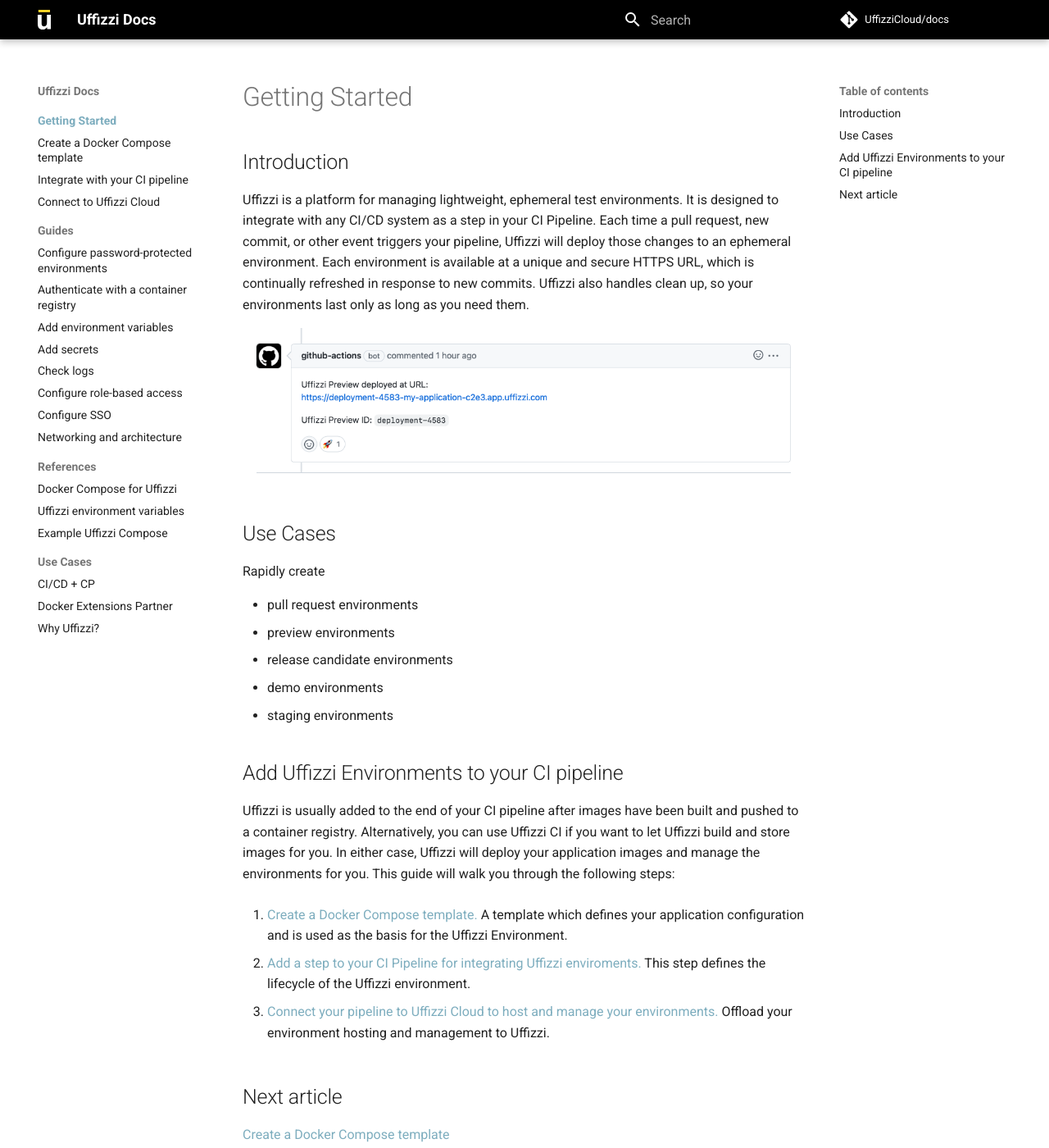
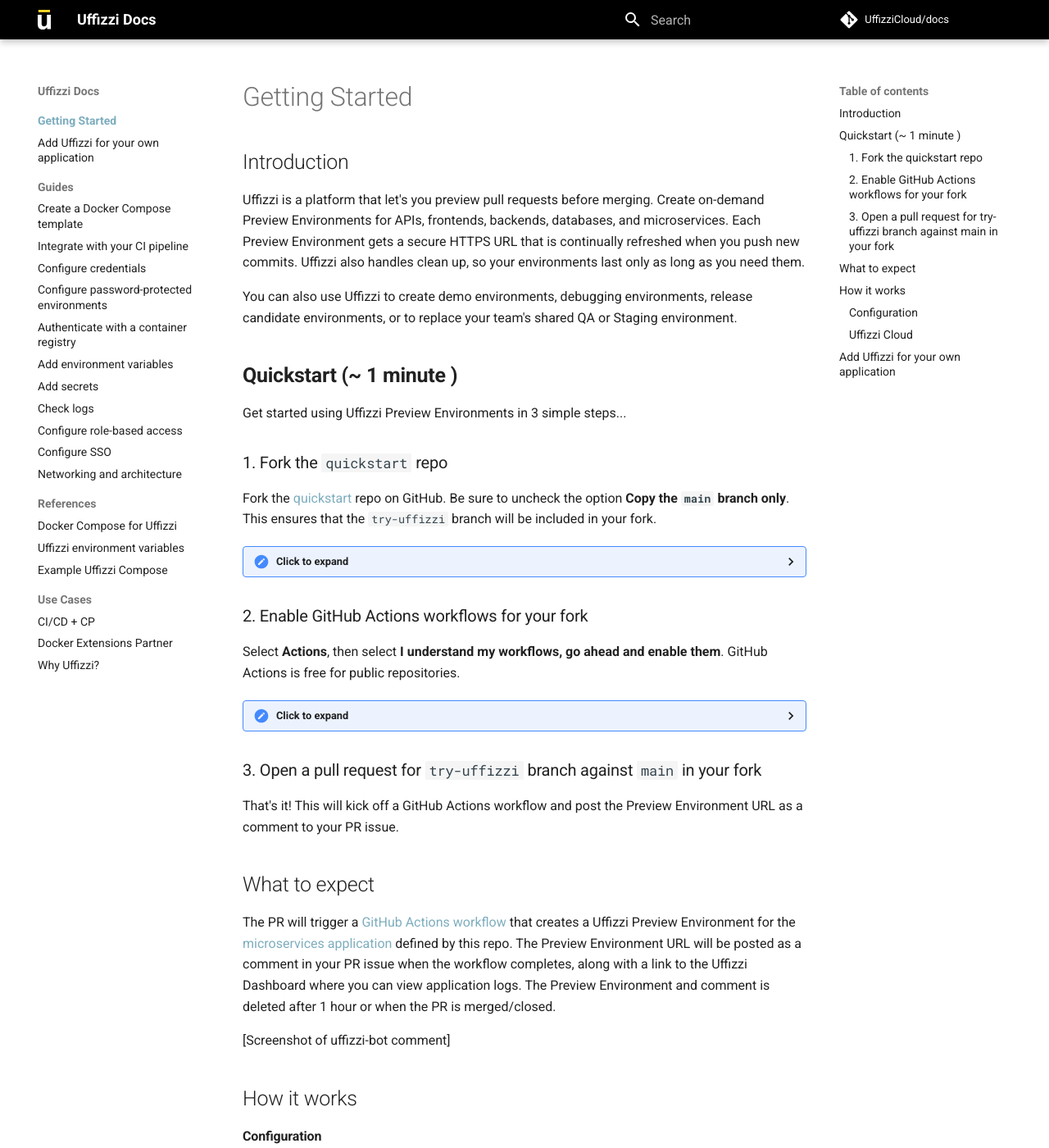
Before and after one commit to UffizziCloud/docs, an MkDocs documentation site: the page built from docs/index.md, in a window 1280 px wide and 1400 px high. Shown: the whole window at 82% size. Built offline with MkDocs 1.6.1 and Material for MkDocs 9.7.7, drawn with Linux system fonts in a browser that asks for light colours; comment, search, counter and statistics services are not loaded; some of the changed text lies outside the part shown.

Commit message:
new quickstart; reordered some sections

```diff
--- /dev/null
+++ b/docs/add-uffizzi-for-your-own-application.md
@@ -0,0 +1,14 @@
+Uffizzi is usually added to the end of your CI pipeline after images have been built and pushed to a container registry. Alternatively, you can use Uffizzi CI if you want to let Uffizzi build and store images for you. In either case, Uffizzi will deploy your application images and manage the environments for you. This guide will walk you through the following steps:
+
+1. [Create a Docker Compose template.](guides/docker-compose-template.md)
+A template which defines your application configuration and is used as the basis for the Uffizzi Environment.
+
+2. [Add a step to your CI Pipeline for integrating Uffizzi enviroments.](guides/integrate-with-ci.md)
+This step defines the lifecycle of your Uffizzi Preview Environments.
+
+3. [Configure credentials](guides/connect-to-uffizzi-cloud.md)
+Offload your environment hosting and management to Uffizzi.
+
+## Next article
+
+[Create a Docker Compose template](guides/docker-compose-template.md)
--- a/docs/index.md
+++ b/docs/index.md
@@ -2,33 +2,57 @@
 
 ## Introduction
 
-Uffizzi is a platform for managing lightweight, ephemeral test environments. It is designed to integrate with any CI/CD system as a step in your CI Pipeline. Each time a pull request, new commit, or other event triggers your pipeline, Uffizzi will deploy those changes to an ephemeral environment. Each environment is available at a unique and secure HTTPS URL, which is continually refreshed in response to new commits. Uffizzi also handles clean up, so your environments last only as long as you need them.
+Uffizzi is a platform that let's you preview pull requests before merging. Create on-demand Preview Environments for APIs, frontends, backends, databases, and microservices. Each Preview Environment gets a secure HTTPS URL that is continually refreshed when you push new commits. Uffizzi also handles clean up, so your environments last only as long as you need them.
 
-![Environment URL](/assets/images/environment-url.png)
+You can also use Uffizzi to create demo environments, debugging environments, release candidate environments, or to replace your team's shared QA or Staging environment.
 
-## Use Cases
+## **Quickstart (~ 1 minute )**
 
-Rapidly create
+Get started using Uffizzi Preview Environments in 3 simple steps...
 
-- pull request environments
-- preview environments
-- release candidate environments
-- demo environments
-- staging environments
+### 1. Fork the `quickstart` repo
 
-## Add Uffizzi Environments to your CI pipeline
+Fork the [quickstart](https://github.com/UffizziCloud/quickstart) repo on GitHub. Be sure to uncheck the option **Copy the `main` branch only**. This ensures that the `try-uffizzi` branch will be included in your fork.
 
-Uffizzi is usually added to the end of your CI pipeline after images have been built and pushed to a container registry. Alternatively, you can use Uffizzi CI if you want to let Uffizzi build and store images for you. In either case, Uffizzi will deploy your application images and manage the environments for you. This guide will walk you through the following steps:
+<details><summary>Click to expand</summary>
+<img src="https://user-images.githubusercontent.com/7218230/191072997-94fdc9cc-2be2-4b44-900f-d4507c6df8a6.png" width="800">
+</details>
 
-1. [Create a Docker Compose template.](docker-compose-template.md)
-A template which defines your application configuration and is used as the basis for the Uffizzi Environment.
+### 2. Enable GitHub Actions workflows for your fork
 
-2. [Add a step to your CI Pipeline for integrating Uffizzi enviroments.](integrate-with-ci.md)
-This step defines the lifecycle of the Uffizzi environment.
+Select **Actions**, then select **I understand my workflows, go ahead and enable them**. GitHub Actions is free for public repositories.
 
-3. [Connect your pipeline to Uffizzi Cloud to host and manage your environments.](connect-to-uffizzi-cloud.md)
-Offload your environment hosting and management to Uffizzi.
+<details><summary>Click to expand</summary>
+<img src="https://user-images.githubusercontent.com/7218230/191074124-8ace8e9f-4970-46e5-9418-0f18d30bd08c.png" width="800">
+</details>
 
-## Next article
+### 3. Open a pull request for `try-uffizzi` branch against `main` in your fork
 
-[Create a Docker Compose template](docker-compose-template.md)
+That's it! This will kick off a GitHub Actions workflow and post the Preview Environment URL as a comment to your PR issue.
+
+## What to expect
+
+The PR will trigger a [GitHub Actions workflow](https://github.com/UffizziCloud/quickstart/blob/main/.github/workflows/uffizzi-environment.yml) that creates a Uffizzi Preview Environment for the [microservices application](#architecture-of-this-example-app) defined by this repo. The Preview Environment URL will be posted as a comment in your PR issue when the workflow completes, along with a link to the Uffizzi Dashboard where you can view application logs. The Preview Environment and comment is deleted after 1 hour or when the PR is merged/closed.
+
+[Screenshot of uffizzi-bot comment]
+
+## How it works
+
+#### Configuration
+
+Previews are configured with a [Docker Compose template](https://github.com/UffizziCloud/quickstart/blob/main/docker-compose.template.yml) that describes the application configuration and a [GitHub Actions workflow](https://github.com/UffizziCloud/quickstart/blob/main/.github/workflows/uffizzi-environment.yml) that includes a series of jobs triggered by a `pull_request` event and subsequent `push` events:
+
+1. [Build and push images to a container registry](https://github.com/UffizziCloud/quickstart/blob/a6d9ec7816da58c4d8c5b2ea47ad9cf3cfa0585f/.github/workflows/uffizzi-previews.yml#L14-L124)
+2. [Render a Docker Compose file](https://github.com/UffizziCloud/quickstart/blob/a6d9ec7816da58c4d8c5b2ea47ad9cf3cfa0585f/.github/workflows/uffizzi-previews.yml#L126-L164) from the Docker Compose template and the built images
+3. [Deploy the application (per the Docker Compose file) to a Uffizzi Preview Environment](https://github.com/UffizziCloud/quickstart/blob/a6d9ec7816da58c4d8c5b2ea47ad9cf3cfa0585f/.github/workflows/uffizzi-previews.yml#L166-L185) and post a comment to the PR issue
+4. [Delete the Preview Environment](https://github.com/UffizziCloud/quickstart/blob/a6d9ec7816da58c4d8c5b2ea47ad9cf3cfa0585f/.github/workflows/uffizzi-previews.yml#L187-L200) when the PR is merged/closed or after `1h`
+
+#### Uffizzi Cloud
+
+Running this workflow will create a [Uffizzi Cloud](https://uffizzi.com) account and project from your GitHub user and repo information. If you sign in to the Uffizzi Dashboard you can view logs, password protect your Preview Environments, manage projects and team members, set role-based access controls, and configure single-sign on (SSO).
+
+Each account receives 10,000 preview minutes per month for free. If you exceed this amount, your Preview Environments will be paused unless you add a credit card. See [our pricing](https://uffizzi.com/pricing) for details.
+
+## Add Uffizzi for your own application
+
+Now that you know how Uffizzi works, [add Uffizzi for your own application or service ➡️](add-uffizzi-for-your-own-repo.md).
--- a/mkdocs.yml
+++ b/mkdocs.yml
@@ -99,10 +99,11 @@
 nav:
   - Getting Started:
     - About: index.md
+    - Add Uffizzi for your own application: add-uffizzi-to-your-own-application.md
+  - Guides:
     - Create a Docker Compose template: docker-compose-template.md
     - Integrate with your CI pipeline: integrate-with-ci.md
-    - Connect to Uffizzi Cloud: connect-to-uffizzi-cloud.md
-  - Guides:
+    - Configure credentials: connect-to-uffizzi-cloud.md
     - Configure password-protected environments: guides/password-protected.md
     - Authenticate with a container registry: guides/container-registry-integrations.md
     - Add environment variables: guides/environment-variables.md
```
Also changed, not shown: docs/guides/connect-to-uffizzi-cloud.md (renamed from docs/connect-to-uffizzi-cloud.md, +1 -1 lines), docs/guides/container-registry-integrations.md (+9 -0 lines), docs/guides/docker-compose-template.md (renamed from docs/docker-compose-template.md), docs/guides/integrate-with-ci.md (renamed from docs/integrate-with-ci.md).
